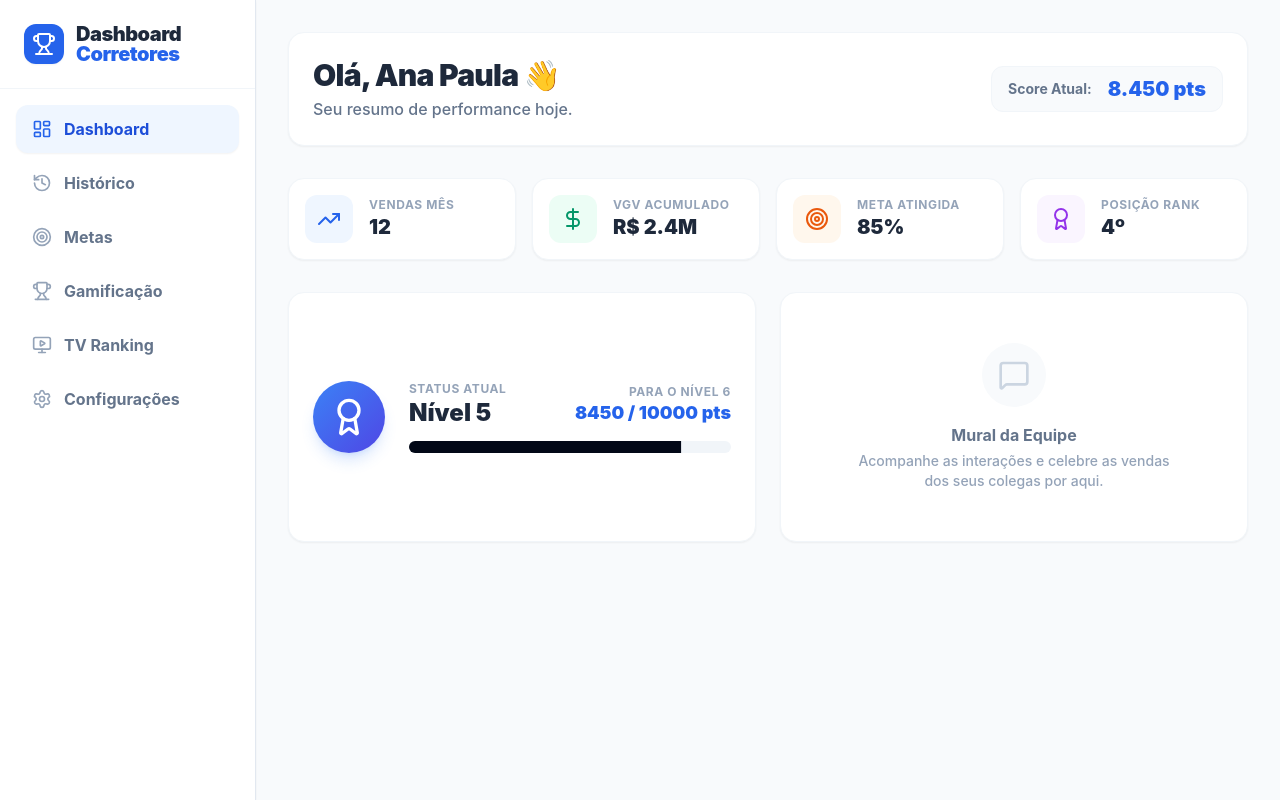
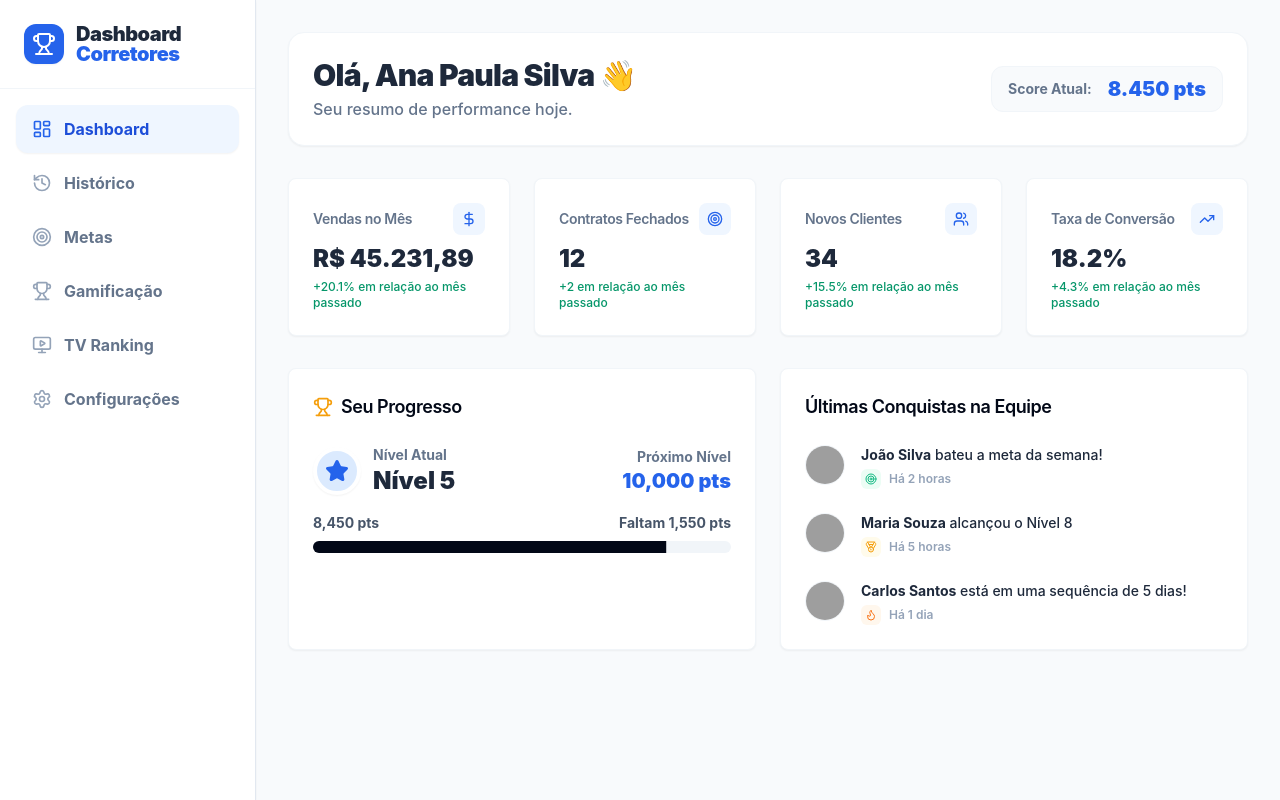
Before and after one commit to silviofernandez/dashboard-corretores-l4dyfgpux, a React (Vite) app: page / in a window 1280 px wide. Built offline with nearby package versions, Linux system fonts and the light colour scheme; grey boxes are pictures that could not be loaded.

Commit message:
Refactor app entrypoint and layout for stability

```diff
--- a/src/components/broker/BrokerLayout.tsx
+++ b/src/components/broker/BrokerLayout.tsx
@@ -16,7 +16,7 @@ export function BrokerLayout() {
   ]
 
   return (
-    <div className="min-h-screen bg-slate-50 flex flex-col md:flex-row font-sans">
+    <div className="min-h-screen bg-slate-50 flex flex-col md:flex-row font-sans w-full overflow-hidden">
       <aside className="hidden md:flex flex-col w-64 bg-white border-r border-slate-200 h-screen sticky top-0 shrink-0 shadow-sm z-10">
         <div className="p-6 border-b border-slate-100 flex items-center gap-3">
           <div className="bg-blue-600 text-white p-2 rounded-xl shadow-sm">
@@ -52,10 +52,12 @@ export function BrokerLayout() {
         </nav>
       </aside>
 
-      <main className="flex-1 pb-20 md:pb-0 overflow-x-hidden min-h-screen relative">
-        <ErrorBoundary>
-          <Outlet />
-        </ErrorBoundary>
+      <main className="flex-1 pb-20 md:pb-0 overflow-y-auto overflow-x-hidden h-screen relative w-full">
+        <div className="w-full max-w-full">
+          <ErrorBoundary>
+            <Outlet />
+          </ErrorBoundary>
+        </div>
       </main>
 
       <nav className="md:hidden fixed bottom-0 w-full bg-white border-t border-slate-200 flex justify-around p-2 z-50 safe-area-bottom shadow-[0_-4px_20px_rgba(0,0,0,0.05)]">
--- a/src/components/broker/MetricsCards.tsx
+++ b/src/components/broker/MetricsCards.tsx
@@ -1,52 +1,49 @@
-import { TrendingUp, Target, DollarSign, Award } from 'lucide-react'
+import { Card, CardContent, CardHeader, CardTitle } from '@/components/ui/card'
+import { Target, TrendingUp, Users, DollarSign } from 'lucide-react'
 
 export function MetricsCards() {
-  return (
-    <div className="grid grid-cols-2 md:grid-cols-4 gap-4 animate-fade-in-up">
-      {[
+  const metrics = [
     {
-          title: 'Vendas Mês',
-          value: '12',
-          icon: TrendingUp,
-          color: 'text-blue-600',
-          bg: 'bg-blue-50',
+      title: 'Vendas no Mês',
+      value: 'R$ 45.231,89',
+      description: '+20.1% em relação ao mês passado',
+      icon: DollarSign,
     },
     {
-          title: 'VGV Acumulado',
-          value: 'R$ 2.4M',
-          icon: DollarSign,
-          color: 'text-emerald-600',
-          bg: 'bg-emerald-50',
+      title: 'Contratos Fechados',
+      value: '12',
+      description: '+2 em relação ao mês passado',
+      icon: Target,
     },
     {
-          title: 'Meta Atingida',
-          value: '85%',
-          icon: Target,
-          color: 'text-orange-600',
-          bg: 'bg-orange-50',
+      title: 'Novos Clientes',
+      value: '34',
+      description: '+15.5% em relação ao mês passado',
+      icon: Users,
     },
     {
-          title: 'Posição Rank',
-          value: '4º',
-          icon: Award,
-          color: 'text-purple-600',
-          bg: 'bg-purple-50',
+      title: 'Taxa de Conversão',
+      value: '18.2%',
+      description: '+4.3% em relação ao mês passado',
+      icon: TrendingUp,
     },
-      ].map((item, i) => (
-        <div
-          key={i}
-          className="bg-white p-4 rounded-2xl border border-slate-100 shadow-sm flex items-center gap-4 hover:shadow-md transition-shadow"
-        >
-          <div className={`${item.bg} p-3 rounded-xl shrink-0`}>
-            <item.icon className={`w-6 h-6 ${item.color}`} />
+  ]
+
+  return (
+    <div className="grid grid-cols-1 sm:grid-cols-2 lg:grid-cols-4 gap-4 md:gap-6">
+      {metrics.map((metric, i) => (
+        <Card key={i} className="border-slate-100 shadow-sm hover:shadow-md transition-shadow">
+          <CardHeader className="flex flex-row items-center justify-between pb-2 space-y-0">
+            <CardTitle className="text-sm font-semibold text-slate-500">{metric.title}</CardTitle>
+            <div className="w-8 h-8 rounded-lg bg-blue-50 flex items-center justify-center">
+              <metric.icon className="w-4 h-4 text-blue-600" />
             </div>
-          <div>
-            <p className="text-[10px] sm:text-xs font-bold text-slate-400 uppercase tracking-wider">
-              {item.title}
-            </p>
-            <p className="text-lg sm:text-xl font-black text-slate-800">{item.value}</p>
-          </div>
-        </div>
+          </CardHeader>
+          <CardContent>
+            <div className="text-2xl font-black text-slate-800">{metric.value}</div>
+            <p className="text-xs font-medium text-emerald-600 mt-1">{metric.description}</p>
+          </CardContent>
+        </Card>
       ))}
     </div>
   )
--- a/src/components/gamification/LevelProgress.tsx
+++ b/src/components/gamification/LevelProgress.tsx
@@ -1,5 +1,6 @@
+import { Card, CardContent, CardHeader, CardTitle } from '@/components/ui/card'
 import { Progress } from '@/components/ui/progress'
-import { Award } from 'lucide-react'
+import { Trophy, Star } from 'lucide-react'
 
 interface LevelProgressProps {
   currentLevel: number
@@ -12,34 +13,43 @@ export function LevelProgress({
   currentPoints,
   nextLevelPoints,
 }: LevelProgressProps) {
-  const percentage = Math.min(100, Math.max(0, (currentPoints / nextLevelPoints) * 100))
+  const progress = Math.min(100, Math.max(0, (currentPoints / nextLevelPoints) * 100))
 
   return (
-    <div className="bg-white p-6 rounded-2xl border border-slate-100 shadow-sm flex flex-col md:flex-row items-center gap-6">
-      <div className="bg-gradient-to-br from-blue-500 to-indigo-600 p-4 rounded-full shadow-lg shadow-blue-500/20 text-white shrink-0">
-        <Award className="w-10 h-10" />
-      </div>
-      <div className="flex-1 w-full text-center md:text-left">
-        <div className="flex flex-col md:flex-row md:items-center justify-between mb-4 gap-2">
-          <div>
-            <span className="text-xs font-bold text-slate-400 uppercase tracking-wider block mb-1">
-              Status Atual
-            </span>
-            <h3 className="text-2xl font-black text-slate-800 leading-none">
-              Nível {currentLevel}
-            </h3>
+    <Card className="border-slate-100 shadow-sm">
+      <CardHeader>
+        <CardTitle className="flex items-center gap-2 text-lg">
+          <Trophy className="w-5 h-5 text-amber-500" />
+          Seu Progresso
+        </CardTitle>
+      </CardHeader>
+      <CardContent>
+        <div className="flex items-center justify-between mb-4">
+          <div className="flex items-center gap-3">
+            <div className="w-12 h-12 rounded-full bg-blue-100 flex items-center justify-center border-4 border-white shadow-sm">
+              <Star className="w-6 h-6 text-blue-600 fill-blue-600" />
+            </div>
+            <div>
+              <p className="text-sm font-bold text-slate-500">Nível Atual</p>
+              <p className="text-2xl font-black text-slate-800">Nível {currentLevel}</p>
+            </div>
           </div>
-          <div className="md:text-right">
-            <span className="text-xs font-bold text-slate-400 uppercase tracking-wider block mb-1">
-              Para o Nível {currentLevel + 1}
-            </span>
-            <p className="text-lg font-black text-blue-600 leading-none">
-              {currentPoints} / {nextLevelPoints} pts
+          <div className="text-right">
+            <p className="text-sm font-bold text-slate-500">Próximo Nível</p>
+            <p className="text-xl font-black text-blue-600">
+              {nextLevelPoints.toLocaleString()} pts
             </p>
           </div>
         </div>
-        <Progress value={percentage} className="h-3 bg-slate-100" />
-      </div>
-    </div>
+
+        <div className="space-y-2">
+          <div className="flex justify-between text-sm font-bold text-slate-600">
+            <span>{currentPoints.toLocaleString()} pts</span>
+            <span>Faltam {(nextLevelPoints - currentPoints).toLocaleString()} pts</span>
+          </div>
+          <Progress value={progress} className="h-3 bg-slate-100" />
+        </div>
+      </CardContent>
+    </Card>
   )
 }
--- a/src/components/gamification/SocialFeed.tsx
+++ b/src/components/gamification/SocialFeed.tsx
@@ -1,15 +1,69 @@
-import { MessageSquare } from 'lucide-react'
+import { Card, CardContent, CardHeader, CardTitle } from '@/components/ui/card'
+import { Avatar, AvatarFallback, AvatarImage } from '@/components/ui/avatar'
+import { Flame, Medal, Target } from 'lucide-react'
 
 export function SocialFeed() {
+  const achievements = [
+    {
+      id: 1,
+      name: 'João Silva',
+      action: 'bateu a meta da semana!',
+      time: 'Há 2 horas',
+      icon: Target,
+      iconColor: 'text-emerald-500',
+      bgColor: 'bg-emerald-50',
+      avatar: 'https://img.usecurling.com/ppl/thumbnail?gender=male&seed=1',
+    },
+    {
+      id: 2,
+      name: 'Maria Souza',
+      action: 'alcançou o Nível 8',
+      time: 'Há 5 horas',
+      icon: Medal,
+      iconColor: 'text-amber-500',
+      bgColor: 'bg-amber-50',
+      avatar: 'https://img.usecurling.com/ppl/thumbnail?gender=female&seed=2',
+    },
+    {
+      id: 3,
+      name: 'Carlos Santos',
+      action: 'está em uma sequência de 5 dias!',
+      time: 'Há 1 dia',
+      icon: Flame,
+      iconColor: 'text-orange-500',
+      bgColor: 'bg-orange-50',
+      avatar: 'https://img.usecurling.com/ppl/thumbnail?gender=male&seed=3',
+    },
+  ]
+
   return (
-    <div className="bg-white p-6 rounded-2xl border border-slate-100 shadow-sm flex flex-col items-center justify-center min-h-[250px] text-slate-400">
-      <div className="bg-slate-50 p-4 rounded-full mb-4">
-        <MessageSquare className="w-8 h-8 text-slate-300" />
-      </div>
-      <p className="font-bold text-slate-500">Mural da Equipe</p>
-      <p className="text-sm font-medium mt-1 text-center max-w-xs">
-        Acompanhe as interações e celebre as vendas dos seus colegas por aqui.
-      </p>
-    </div>
+    <Card className="border-slate-100 shadow-sm">
+      <CardHeader>
+        <CardTitle className="text-lg">Últimas Conquistas na Equipe</CardTitle>
+      </CardHeader>
+      <CardContent>
+        <div className="space-y-6">
+          {achievements.map((item) => (
+            <div key={item.id} className="flex items-start gap-4">
+              <Avatar className="w-10 h-10 border border-slate-100">
+                <AvatarImage src={item.avatar} alt={item.name} />
+                <AvatarFallback>{item.name.charAt(0)}</AvatarFallback>
+              </Avatar>
+              <div className="flex-1 space-y-1">
+                <p className="text-sm font-medium text-slate-800">
+                  <span className="font-bold">{item.name}</span> {item.action}
+                </p>
+                <div className="flex items-center gap-2">
+                  <div className={`p-1 rounded-md ${item.bgColor}`}>
+                    <item.icon className={`w-3 h-3 ${item.iconColor}`} />
+                  </div>
+                  <span className="text-xs font-semibold text-slate-400">{item.time}</span>
+                </div>
+              </div>
+            </div>
+          ))}
+        </div>
+      </CardContent>
+    </Card>
   )
 }
--- a/src/pages/Index.tsx
+++ b/src/pages/Index.tsx
@@ -1,163 +1,166 @@
-import { useState, useEffect } from 'react'
-import { Header } from '@/components/dashboard/Header'
-import { Footer } from '@/components/dashboard/Footer'
-import { RankingList } from '@/components/dashboard/RankingList'
-import type { Broker } from '@/components/dashboard/RankingList'
-import { Loader2 } from 'lucide-react'
+import { useEffect, useState } from 'react'
+import { ErrorBoundary } from '@/components/ErrorBoundary'
+import { Card, CardContent } from '@/components/ui/card'
+import { Avatar, AvatarFallback, AvatarImage } from '@/components/ui/avatar'
+import { Trophy, TrendingUp, Medal } from 'lucide-react'
+import { cn } from '@/lib/utils'
 
-const INITIAL_BROKERS: Broker[] = [
-  {
-    id: '1',
-    name: 'Ricardo Mendes',
-    avatar: 'https://img.usecurling.com/ppl/thumbnail?gender=male&seed=1',
-    sales: 45,
-    vgv: 12500000,
-    status: 'Acima',
-    privilege: '3x1',
-  },
-  {
-    id: '2',
-    name: 'Ana Paula Silva',
-    avatar: 'https://img.usecurling.com/ppl/thumbnail?gender=female&seed=2',
-    sales: 42,
-    vgv: 11200000,
-    status: 'Acima',
-    privilege: '3x1',
-  },
-  {
-    id: '3',
-    name: 'Carlos Eduardo',
-    avatar: 'https://img.usecurling.com/ppl/thumbnail?gender=male&seed=3',
-    sales: 38,
-    vgv: 9800000,
-    status: 'Esperado',
-    privilege: '2x1',
-  },
-  {
-    id: '4',
-    name: 'Mariana Costa',
-    avatar: 'https://img.usecurling.com/ppl/thumbnail?gender=female&seed=4',
-    sales: 35,
-    vgv: 8500000,
-    status: 'Esperado',
-    privilege: '2x1',
-  },
-  {
-    id: '5',
-    name: 'Roberto Alves',
-    avatar: 'https://img.usecurling.com/ppl/thumbnail?gender=male&seed=5',
-    sales: 31,
-    vgv: 7200000,
-    status: 'Abaixo',
-    privilege: 'Padrão',
-  },
-  {
-    id: '6',
-    name: 'Juliana Torres',
-    avatar: 'https://img.usecurling.com/ppl/thumbnail?gender=female&seed=6',
-    sales: 29,
-    vgv: 6800000,
-    status: 'Abaixo',
-    privilege: 'Padrão',
-  },
-  {
-    id: '7',
-    name: 'Fernando Lima',
-    avatar: 'https://img.usecurling.com/ppl/thumbnail?gender=male&seed=7',
-    sales: 25,
-    vgv: 5900000,
-    status: 'Abaixo',
-    privilege: 'Padrão',
-  },
-  {
-    id: '8',
-    name: 'Patrícia Rocha',
-    avatar: 'https://img.usecurling.com/ppl/thumbnail?gender=female&seed=8',
-    sales: 22,
-    vgv: 5100000,
-    status: 'Abaixo',
-    privilege: 'Padrão',
-  },
-  {
-    id: '9',
-    name: 'Gustavo Santos',
-    avatar: 'https://img.usecurling.com/ppl/thumbnail?gender=male&seed=9',
-    sales: 18,
-    vgv: 4200000,
-    status: 'Abaixo',
-    privilege: 'Padrão',
-  },
-  {
-    id: '10',
-    name: 'Beatriz Nogueira',
-    avatar: 'https://img.usecurling.com/ppl/thumbnail?gender=female&seed=10',
-    sales: 15,
-    vgv: 3500000,
-    status: 'Abaixo',
-    privilege: 'Padrão',
-  },
-]
+interface Broker {
+  id: number
+  name: string
+  points: number
+  avatar: string
+  trend: 'up' | 'down' | 'neutral'
+}
 
 export default function Index() {
   const [brokers, setBrokers] = useState<Broker[]>([])
-  const [lastUpdate, setLastUpdate] = useState<Date>(new Date())
-  const [loading, setLoading] = useState(true)
-
-  const TOTAL_GOAL = 100000000
-
-  const fetchAndShuffleData = () => {
-    setTimeout(() => {
-      setBrokers((current) => {
-        const base = current.length > 0 ? current : INITIAL_BROKERS
-        return base
-          .map((b) => {
-            // Occasional artificial bump to simulate live ranking updates on a real screen
-            if (Math.random() > 0.8) {
-              const saleDiff = Math.floor(Math.random() * 2) + 1
-              const vgvDiff = saleDiff * (Math.random() * 150000 + 150000)
-              return {
-                ...b,
-                sales: b.sales + saleDiff,
-                vgv: b.vgv + vgvDiff,
-              }
-            }
-            return b
-          })
-          .sort((a, b) => b.vgv - a.vgv)
-      })
-      setLastUpdate(new Date())
-      setLoading(false)
-    }, 500)
-  }
 
   useEffect(() => {
-    fetchAndShuffleData()
-    const timer = setInterval(() => {
-      fetchAndShuffleData()
-    }, 30000) // 30s update as requested
-
-    return () => clearInterval(timer)
+    // Mock data for the TV Dashboard
+    const data: Broker[] = [
+      {
+        id: 1,
+        name: 'Ana Paula Silva',
+        points: 12450,
+        avatar: 'https://img.usecurling.com/ppl/thumbnail?gender=female&seed=1',
+        trend: 'up',
+      },
+      {
+        id: 2,
+        name: 'Marcos Costa',
+        points: 11200,
+        avatar: 'https://img.usecurling.com/ppl/thumbnail?gender=male&seed=2',
+        trend: 'up',
+      },
+      {
+        id: 3,
+        name: 'Juliana Mendes',
+        points: 9800,
+        avatar: 'https://img.usecurling.com/ppl/thumbnail?gender=female&seed=3',
+        trend: 'neutral',
+      },
+      {
+        id: 4,
+        name: 'Roberto Almeida',
+        points: 8450,
+        avatar: 'https://img.usecurling.com/ppl/thumbnail?gender=male&seed=4',
+        trend: 'down',
+      },
+      {
+        id: 5,
+        name: 'Fernanda Lima',
+        points: 7900,
+        avatar: 'https://img.usecurling.com/ppl/thumbnail?gender=female&seed=5',
+        trend: 'up',
+      },
+    ]
+    setBrokers(data)
   }, [])
 
-  const currentVgv = brokers.reduce((acc, curr) => acc + curr.vgv, 0)
-  const progress = Math.min((currentVgv / TOTAL_GOAL) * 100, 100)
+  return (
+    <ErrorBoundary>
+      <div className="min-h-screen bg-slate-950 text-slate-50 flex flex-col font-sans">
+        <header className="p-6 md:p-8 border-b border-slate-800/50 bg-slate-900/50 flex flex-col md:flex-row items-center justify-between shadow-xl backdrop-blur-sm sticky top-0 z-10 gap-4">
+          <div className="flex items-center gap-4">
+            <div className="bg-amber-500/10 p-4 rounded-2xl border border-amber-500/20">
+              <Trophy className="w-10 h-10 text-amber-500" />
+            </div>
+            <div>
+              <h1 className="text-3xl md:text-4xl font-black tracking-tight text-center md:text-left">
+                Ranking de <span className="text-blue-500">Corretores</span>
+              </h1>
+              <p className="text-slate-400 font-medium text-base md:text-lg mt-1 text-center md:text-left">
+                Acompanhamento em tempo real
+              </p>
+            </div>
+          </div>
+          <div className="flex items-center gap-3 bg-emerald-500/10 text-emerald-400 px-6 py-3 rounded-full border border-emerald-500/20 shadow-[0_0_20px_rgba(16,185,129,0.15)] animate-pulse">
+            <span className="relative flex h-3 w-3">
+              <span className="animate-ping absolute inline-flex h-full w-full rounded-full bg-emerald-400 opacity-75"></span>
+              <span className="relative inline-flex rounded-full h-3 w-3 bg-emerald-500"></span>
+            </span>
+            <span className="text-lg font-bold">AO VIVO</span>
+          </div>
+        </header>
 
-  if (loading && brokers.length === 0) {
-    return (
-      <div className="flex-1 flex flex-col items-center justify-center gap-6 text-white bg-[#020617] w-full h-full">
-        <Loader2 className="w-16 h-16 animate-spin text-blue-500" />
-        <h2 className="text-3xl font-medium tracking-widest animate-pulse">
-          CARREGANDO RANKING...
-        </h2>
+        <main className="flex-1 p-4 md:p-8 overflow-y-auto max-w-7xl mx-auto w-full">
+          <div className="grid gap-4">
+            {brokers.map((broker, index) => (
+              <Card
+                key={broker.id}
+                className={cn(
+                  'border-0 shadow-lg transform transition-all duration-500 hover:scale-[1.01]',
+                  index === 0
+                    ? 'bg-gradient-to-r from-amber-500/20 to-slate-900 border border-amber-500/30 shadow-[0_0_30px_rgba(245,158,11,0.1)]'
+                    : index === 1
+                      ? 'bg-gradient-to-r from-slate-300/10 to-slate-900 border border-slate-300/20'
+                      : index === 2
+                        ? 'bg-gradient-to-r from-orange-500/10 to-slate-900 border border-orange-500/20'
+                        : 'bg-slate-900/80 border border-slate-800/80',
+                )}
+              >
+                <CardContent className="flex items-center p-4 md:p-6 gap-4 md:gap-8">
+                  <div className="w-12 md:w-16 flex justify-center shrink-0">
+                    {index === 0 ? (
+                      <Medal className="w-10 h-10 md:w-12 md:h-12 text-amber-400 drop-shadow-[0_0_10px_rgba(251,191,36,0.5)]" />
+                    ) : index === 1 ? (
+                      <Medal className="w-8 h-8 md:w-10 md:h-10 text-slate-300" />
+                    ) : index === 2 ? (
+                      <Medal className="w-8 h-8 md:w-10 md:h-10 text-orange-400" />
+                    ) : (
+                      <span className="text-2xl md:text-3xl font-black text-slate-600">
+                        #{index + 1}
+                      </span>
+                    )}
+                  </div>
+
+                  <Avatar className="w-16 h-16 md:w-20 md:h-20 border-2 md:border-4 border-slate-800 shadow-xl shrink-0">
+                    <AvatarImage src={broker.avatar} />
+                    <AvatarFallback className="bg-slate-800 text-slate-400 text-xl md:text-2xl font-bold">
+                      {broker.name.charAt(0)}
+                    </AvatarFallback>
+                  </Avatar>
+
+                  <div className="flex-1 min-w-0">
+                    <h2 className="text-xl md:text-3xl font-black text-white truncate">
+                      {broker.name}
+                    </h2>
+                    <div className="flex items-center gap-1 md:gap-2 mt-1 md:mt-2">
+                      <TrendingUp
+                        className={cn(
+                          'w-4 h-4 md:w-5 md:h-5',
+                          broker.trend === 'up'
+                            ? 'text-emerald-400'
+                            : broker.trend === 'down'
+                              ? 'text-rose-400'
+                              : 'text-slate-500',
+                        )}
+                      />
+                      <span className="text-slate-400 font-semibold text-sm md:text-lg">
+                        {broker.trend === 'up'
+                          ? 'Subindo'
+                          : broker.trend === 'down'
+                            ? 'Caindo'
+                            : 'Estável'}
+                      </span>
+                    </div>
+                  </div>
+
+                  <div className="text-right shrink-0">
+                    <div className="text-3xl md:text-5xl font-black bg-clip-text text-transparent bg-gradient-to-br from-white to-slate-400">
+                      {broker.points.toLocaleString()}
+                    </div>
+                    <div className="text-slate-500 font-bold text-sm md:text-xl uppercase tracking-wider mt-1">
+                      Pontos
+                    </div>
+                  </div>
+                </CardContent>
+              </Card>
+            ))}
+          </div>
+        </main>
       </div>
-    )
-  }
-
-  return (
-    <div className="flex-1 flex flex-col overflow-hidden bg-gradient-to-br from-[#020617] via-[#0f172a] to-[#020617]">
-      <Header lastUpdate={lastUpdate} />
-      <RankingList brokers={brokers} />
-      <Footer progress={progress} totalGoal={TOTAL_GOAL} current={currentVgv} />
-    </div>
+    </ErrorBoundary>
   )
 }
--- a/src/pages/broker/Dashboard.tsx
+++ b/src/pages/broker/Dashboard.tsx
@@ -3,7 +3,11 @@ import { LevelProgress } from '@/components/gamification/LevelProgress'
 import { SocialFeed } from '@/components/gamification/SocialFeed'
 import { ErrorBoundary } from '@/components/ErrorBoundary'
 
+import { useAuth } from '@/providers/AppProviders'
+
 export default function BrokerDashboard() {
+  const { user } = useAuth() || {}
+
   return (
     <ErrorBoundary>
       <div className="p-4 md:p-8 max-w-7xl mx-auto space-y-6 md:space-y-8 animate-fade-in-up">
@@ -11,7 +15,7 @@ export default function BrokerDashboard() {
           <div className="flex flex-col sm:flex-row sm:items-center justify-between gap-4">
             <div>
               <h2 className="text-2xl md:text-3xl font-black text-slate-800 tracking-tight">
-                Olá, Ana Paula 👋
+                Olá, {user?.name || 'Corretor'} 👋
               </h2>
               <p className="text-slate-500 font-medium mt-1">Seu resumo de performance hoje.</p>
             </div>
--- a/src/providers/AppProviders.tsx
+++ b/src/providers/AppProviders.tsx
@@ -10,9 +10,18 @@ const AuthContext = createContext<AuthContextType>({ user: null, loading: true }
 export const useAuth = () => useContext(AuthContext)
 
 export function AppProviders({ children }: { children: React.ReactNode }) {
-  // Simplify to immediate state resolution to prevent blocking renders
-  const user = { name: 'Ana Paula Silva', role: 'broker' }
-  const loading = false
+  const [user, setUser] = useState<{ name: string; role: string } | null>(null)
+  const [loading, setLoading] = useState(true)
+
+  useEffect(() => {
+    // Simulate safe resolution to prevent blocking renders
+    const timer = setTimeout(() => {
+      setUser({ name: 'Ana Paula Silva', role: 'broker' })
+      setLoading(false)
+    }, 100)
+
+    return () => clearTimeout(timer)
+  }, [])
 
   return <AuthContext.Provider value={{ user, loading }}>{children}</AuthContext.Provider>
 }
```
Also changed, not shown: .skip.config.json. Lines whose indentation alone changed are shown as unchanged.
